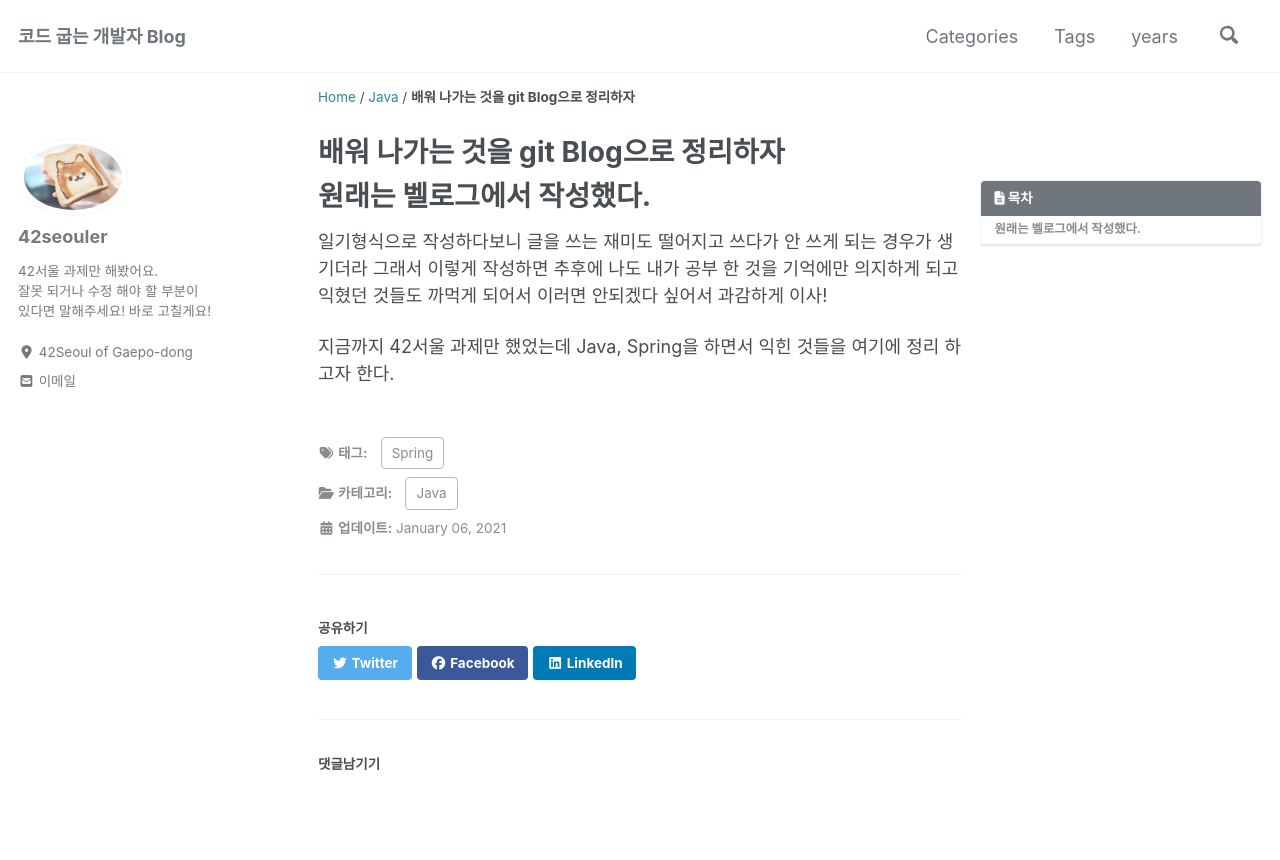
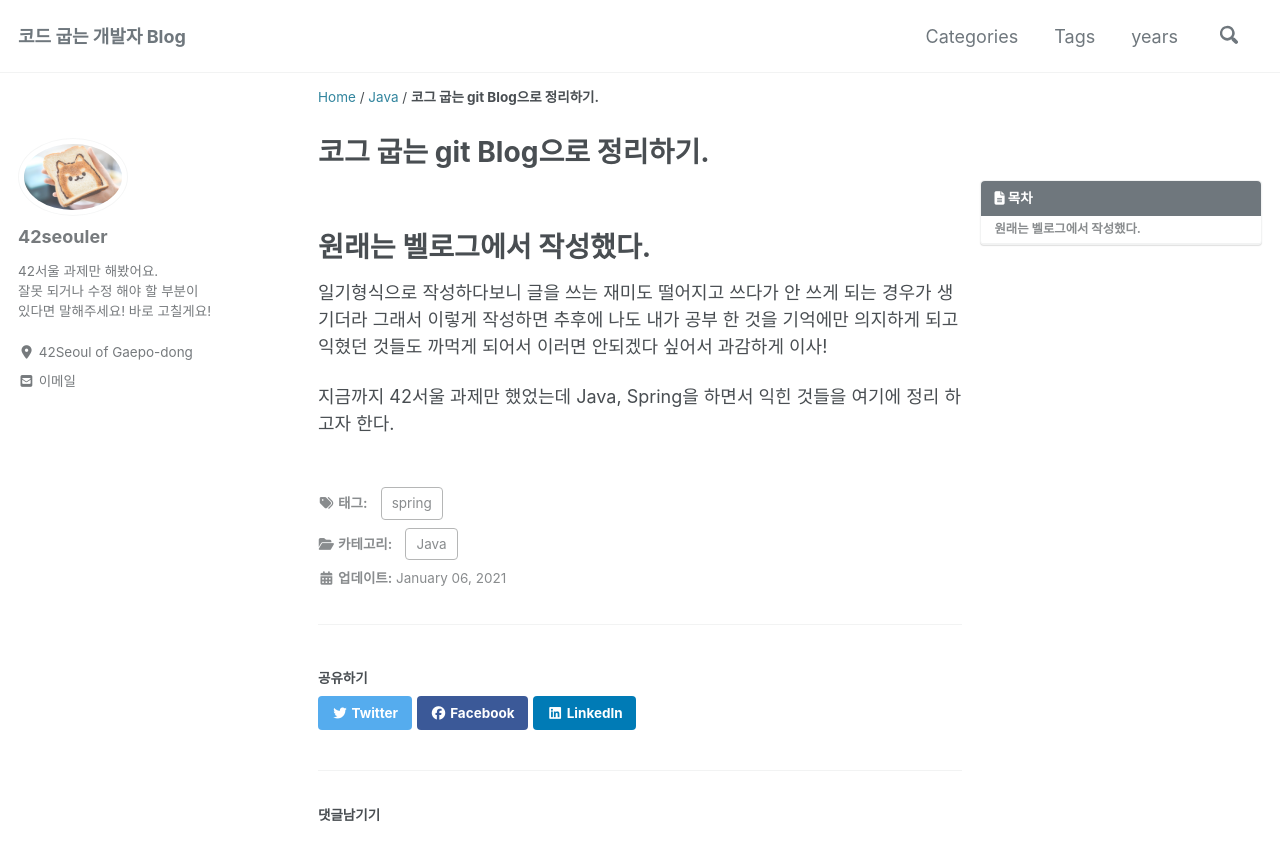
Before and after one commit to 42seouler/42seouler.github.io, a Jekyll site: the page built from _posts/2021-01-07-blogstart.md, in a window 1280 px wide and 900 px high. Shown: the top 860 px of the window. Built offline with Jekyll 4.4.1, drawn with Linux system fonts in a browser that asks for light colours; cached includes are drawn as plain includes; nearby versions of some CDN libraries; a script that is not in the unit is left out; comment, search, counter and statistics services are not loaded.

Commit message:
tag 확인

```diff
--- a/_posts/2021-01-07-blogstart.md
+++ b/_posts/2021-01-07-blogstart.md
@@ -1,23 +1,38 @@
 ---
-title: 배워 나가는 것을 git Blog으로 정리하자
+title: 코그 굽는  git Blog으로 정리하기.
+
 layout: single
+
 author_profile: true
+
 read_time: false
+
 comments: true
+
 share: true
+
 related: true
+
 categories:
 - Java
+
 tag:
-- Spring
-description: Java, Spring에 대해 공부하는 것 정리하
+- spring
+
+description: Java, Spring에 대해 공부하는 것 정리하자.
+
 meta_keywords: Java, Spring
+
 last_modified_at: '2021-01-06 14:00:00 +08000'
+
 toc: true
+
 toc_sticky: true
+
 toc_label: 목차
 popular: true
 ---
+<br>
 # 원래는 벨로그에서 작성했다.
 일기형식으로 작성하다보니 글을 쓰는 재미도 떨어지고 쓰다가 안 쓰게 되는 경우가
 생기더라 그래서 이렇게 작성하면 추후에 나도 내가 공부 한 것을 기억에만 의지하게  되고
```
